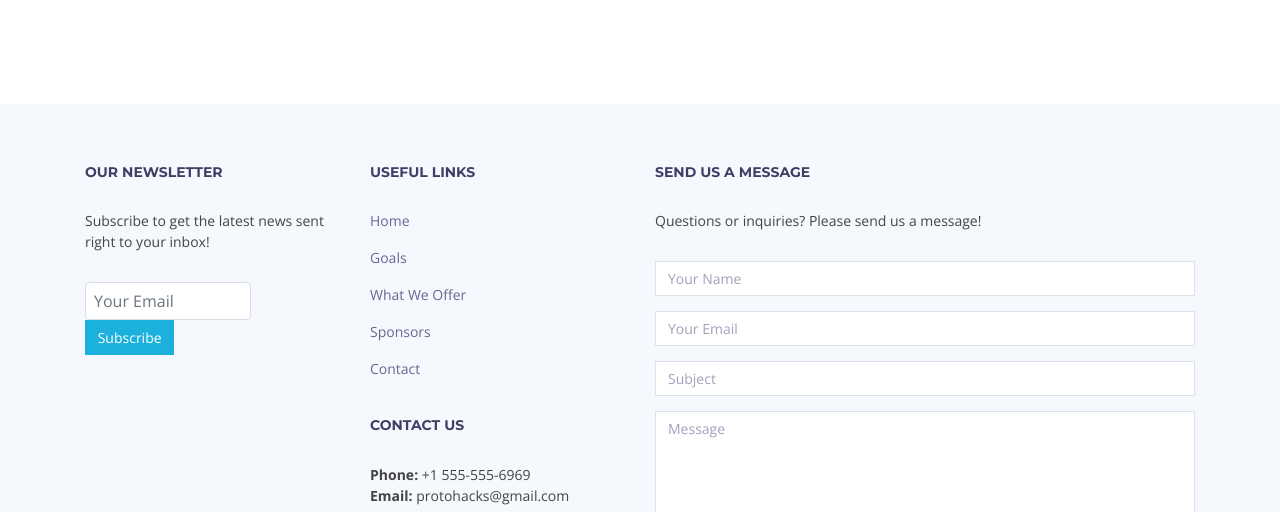
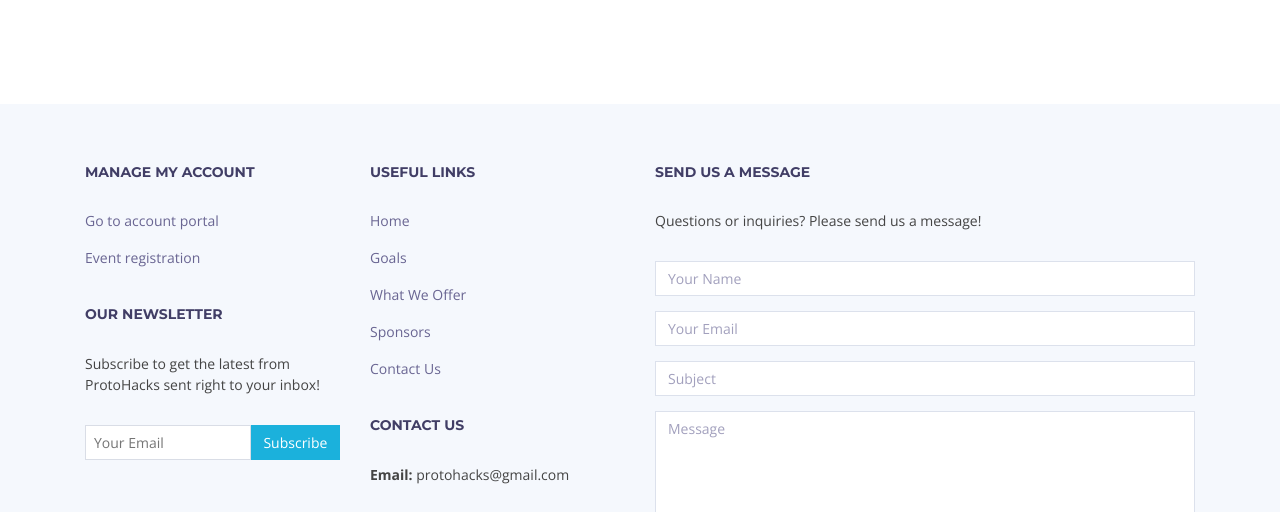
Before and after one commit to Protohacks/protohackswebsite, a plain HTML site: page index.html in a window 1280 px wide. Shown: the part 2318-2830 px from the top of the page. Drawn offline with nearby package versions, Linux system fonts and the light colour scheme; files whose address does not match are found by name.

Commit message:
Update index

```diff
--- a/index.html
+++ b/index.html
@@ -716,11 +716,18 @@
 
               <div class="col-sm-6">
 
+                <div class="footer-links">
+                  <h4>Manage my account</h4>
+                  <ul>
+                    <li><a href="#intro">Go to account portal</a></li>
+                    <li><a href="#intro">Event registration</a></li>
+                  </ul>
+                </div>
                 <div class="footer-newsletter">
                   <h4>Our Newsletter</h4>
-                  <p>Subscribe to get the latest news sent right to your inbox!</p>
+                  <p>Subscribe to get the latest from ProtoHacks sent right to your inbox!</p>
                   <form action="" method="post">
-                    <input type="email" class="form-control" name="email" id="email" placeholder="Your Email" data-rule="email" data-msg="Please enter a valid email"><input type="submit" value="Subscribe">
+                    <input type="email" name="email" id="email" placeholder="Your Email" data-rule="email" data-msg="Please enter a valid email"><input type="submit" value="Subscribe">
                   </form>
                 </div>
 
@@ -734,14 +741,14 @@
                     <li><a href="#services">Goals</a></li>
                     <li><a href="#why-us">What We Offer</a></li>
                     <li><a href="#sponsors">Sponsors</a></li>
-                    <li><a href="#footer">Contact</a></li>
+                    <li><a href="#footer">Contact Us</a></li>
                   </ul>
                 </div>
 
                 <div class="footer-links">
                   <h4>Contact Us</h4>
                   <p>
-                      <strong>Phone:</strong> +1 555-555-6969<br>
+                      <!--<strong>Phone:</strong> +1 555-555-6969<br>-->
                       <strong>Email:</strong> protohacks@gmail.com<br>
                     </p>
                 </div>
```
